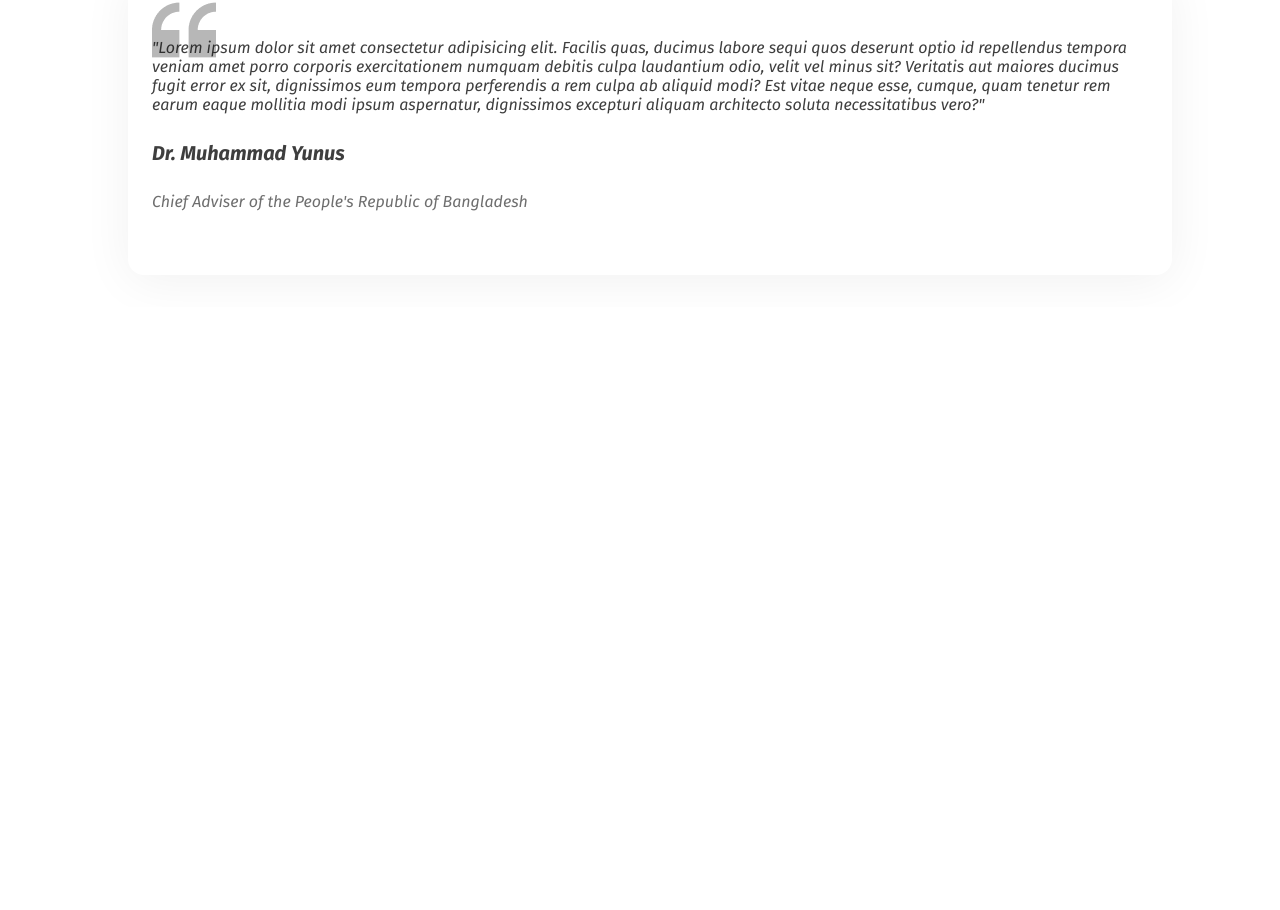
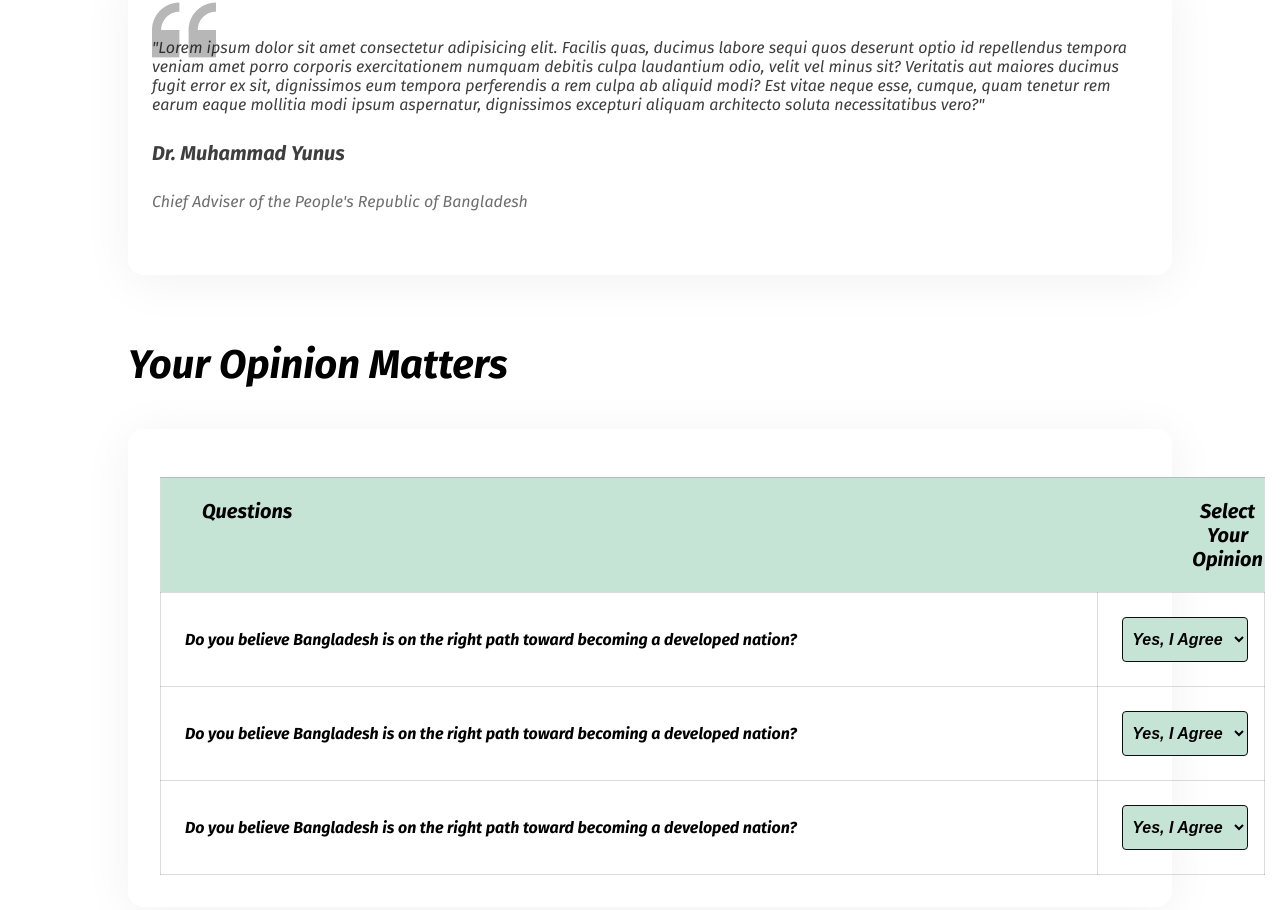
Before and after one commit to sadman70/ASSIGNMENT-1, a plain HTML site: page index.html in a window 1280 px wide. Shown: the part 1778-2688 px from the top of the page. Before the commit the page ends 2085 px from the top, so only its background shows below. Drawn offline with Linux system fonts and the light colour scheme.

Commit message:
Your Opinion Matters

```diff
--- a/index.html
+++ b/index.html
@@ -86,6 +86,56 @@
                 <p class="speech-sub-tittle">Chief Adviser of the People's Republic of Bangladesh</p>
             </div>
         </section>
+        <!-- section.opinion>h3.section-tittle+.table>table.table>thead.thead>tr>th*2^^^tbody.tbody>tr*3>td.question+td.option>select>option*2  -->
+        <section class="opinion">
+            <h3 class="section-tittle">Your Opinion Matters</h3>
+            <div class="table">
+            <table>
+                <div class="thead">
+                <thead >
+                    <tr>
+                        <th colspan="2">
+                            <ul>
+                                <li>Questions</li>
+                                <li>Select Your Opinion</li>
+                            </ul>
+                        </th>
+                    </tr>
+                </thead>
+            </div>
+                <tbody class="tbody">
+                    <tr>
+                        <td class="question">Do you believe Bangladesh is on the right path toward becoming a developed nation?</td>
+                        <td class="option">
+                            <select name="" id="">
+                                <option value="Yes, I Agree">Yes, I Agree</option>
+                                <option value="No, I Disagree">No, I Disagree</option>
+                            </select>
+                        </td>
+                    </tr>
+                    <tr>
+                        <td class="question">Do you believe Bangladesh is on the right path toward becoming a developed nation?</td>
+                        <td class="option">
+                            <select name="" id="">
+                                <option value="Yes, I Agree">Yes, I Agree</option>
+                                <option value="No, I Disagree">No, I Disagree</option>
+                            </select>
+                        </td>
+                    </tr>
+                    <tr>
+                        <td class="question">Do you believe Bangladesh is on the right path toward becoming a developed nation?</td>
+                        <td class="option">
+                            <select name="" id="">
+                                <option value="Yes, I Agree">Yes, I Agree</option>
+                                <option value="No, I Disagree">No, I Disagree</option>
+                            </select>
+                        </td>
+                    </tr>
+                </tbody>
+            </table>
+          </div>
+        </section>
+
     </main>
     <footer>
 
--- a/style/portfolio.css
+++ b/style/portfolio.css
@@ -244,3 +244,76 @@ background-color: rgba(255, 194, 57, 1);
     font-size: 16px;
  color: rgba(14, 14, 14, 0.6);
 }
+/* opion matters style */
+.opinion{
+     margin-top: 66px;
+     margin-bottom: 66px;
+}
+.table{
+
+    padding:0 32px 32px 32px;
+    box-shadow: 0px 6px 50px 0px rgba(0, 0, 0, 0.06);
+    border-radius:16px ;
+}
+table{
+ width: 100%;
+
+ border-collapse: collapse;
+}
+.thead{
+
+    justify-content: space-between;
+    padding: 24px;
+
+}
+th {
+     background-color:rgba(198, 228, 214, 1) ;
+    font-size: 20px;
+    font-weight: bold;
+
+    border: 1px solid rgba(14, 14, 14, 0.15);
+
+
+}
+th ul li{
+
+    list-style: none;
+}
+th ul{
+    display: flex;
+
+    gap: 900px;
+
+}
+.tbody{
+
+}
+.question{
+    font-size: 16px;
+    font-weight: bold;
+    width: 800px;
+
+    border: 1px solid rgba(14, 14, 14, 0.15);
+    padding: 36px 24px;
+    }
+.option{
+
+    width: 126px;
+    border: 1px solid rgba(14, 14, 14, 0.15);
+    padding:24px 0 24px 24px;
+}
+select{
+    width: 126px;
+    font-style: italic;
+    font-size: 16px;
+    font-weight: bold;
+    border:1px solid rgba(14, 14, 14, 1);
+    border-radius: 4px;
+
+    padding: 12px 5px ;
+   align-items: center;
+    background-color: rgba(198, 228, 214, 1);
+}
+option{
+
+}
```
